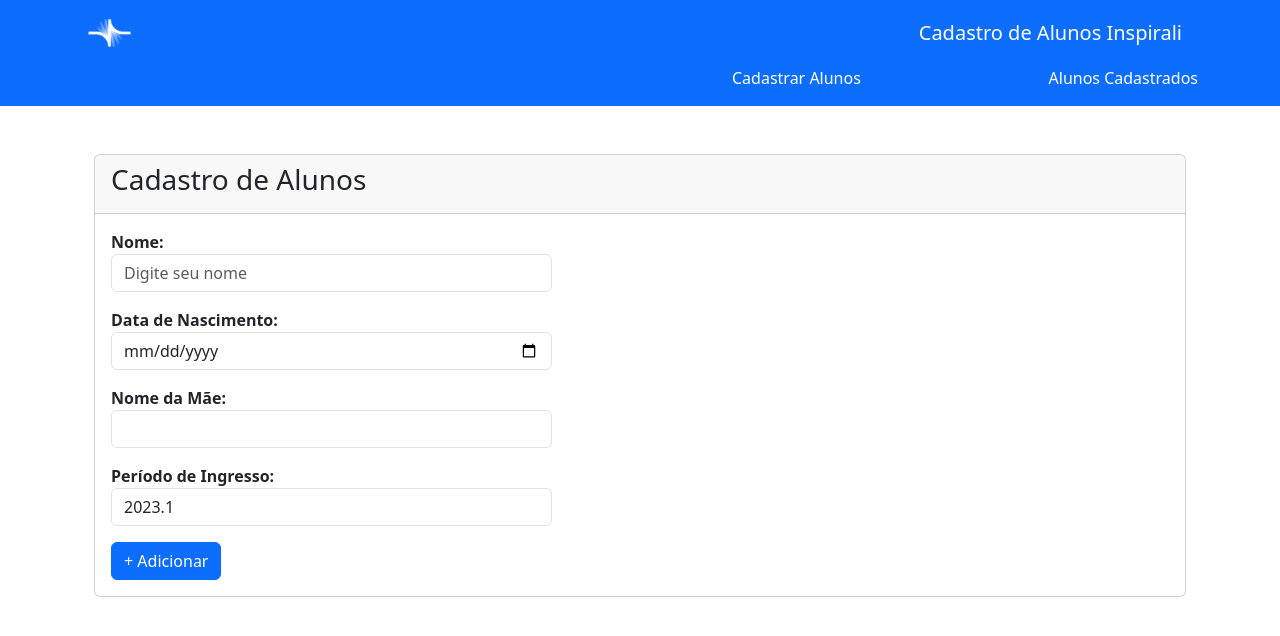
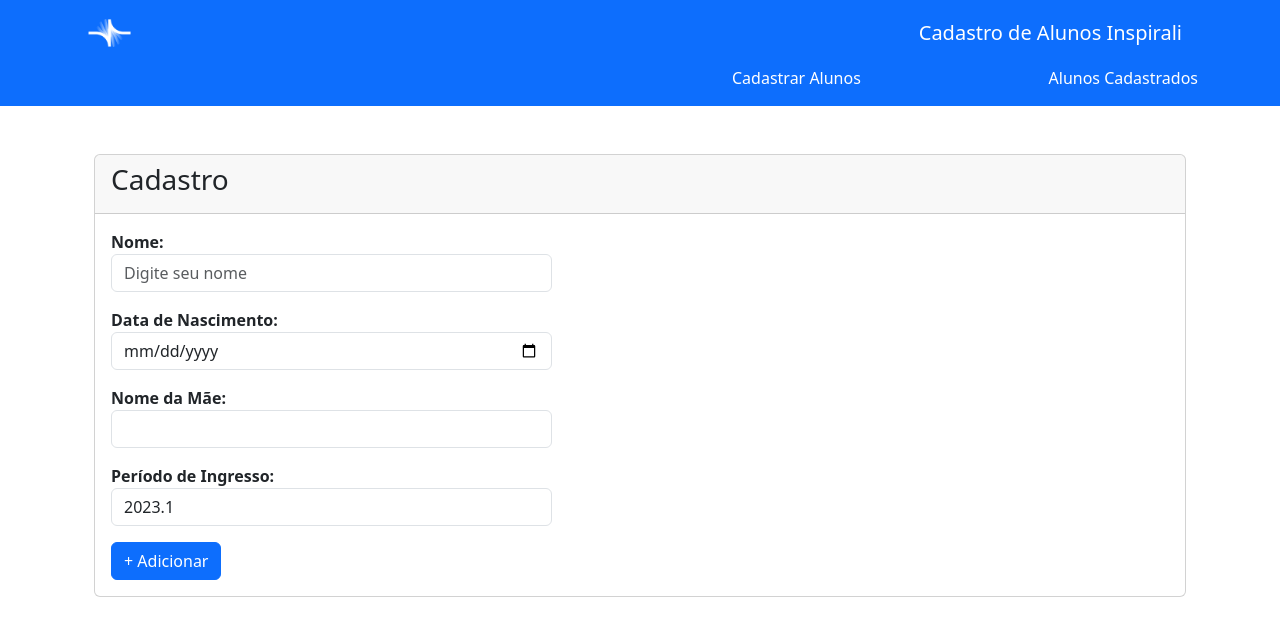
Before and after one commit to annyybrito/Full-Stack-Project, a Vue app: page / in a window 1280 px wide. Shown: the top 636 px of the page. Built offline with nearby package versions, Linux system fonts and the light colour scheme.

Commit message:
Alteração de nome do h3

```diff
--- a/src/components/create-register/CreateRegisterComponent.vue
+++ b/src/components/create-register/CreateRegisterComponent.vue
@@ -2,7 +2,7 @@
   <div class="container">
     <div class="card">
       <div class="card-header">
-        <h3>Cadastro de Alunos</h3>
+        <h3>Cadastro</h3>
       </div>
       <div class="card-body">
         <form @submit.prevent="saveRegister">
```
